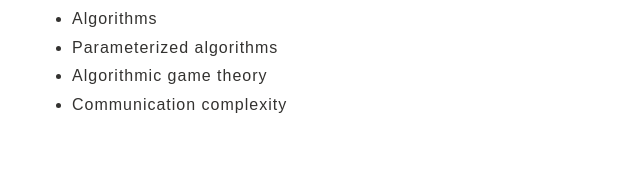
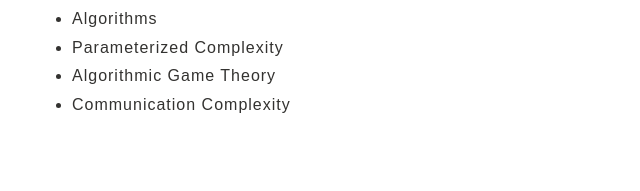
Before and after one commit to yudementiev/yudementiev.github.io, a plain HTML site: page index.html in a window 1280 px wide. Shown: the part 216-407 px from the top of the page, 273-913 px from the left. Drawn offline with nearby package versions, Linux system fonts and the light colour scheme; a web font is replaced by a local one.

Commit message:
Update index.html

```diff
--- a/index.html
+++ b/index.html
@@ -35,9 +35,9 @@
   <h4>Research Interests</h4>
   <ul>
     <li>Algorithms</li>
-    <li>Parameterized algorithms</li>
-    <li>Algorithmic game theory</li>
-    <li>Communication complexity</li>
+    <li>Parameterized Complexity</li>
+    <li>Algorithmic Game Theory</li>
+    <li>Communication Complexity</li>
   </ul>
   <br><br>
 
```
